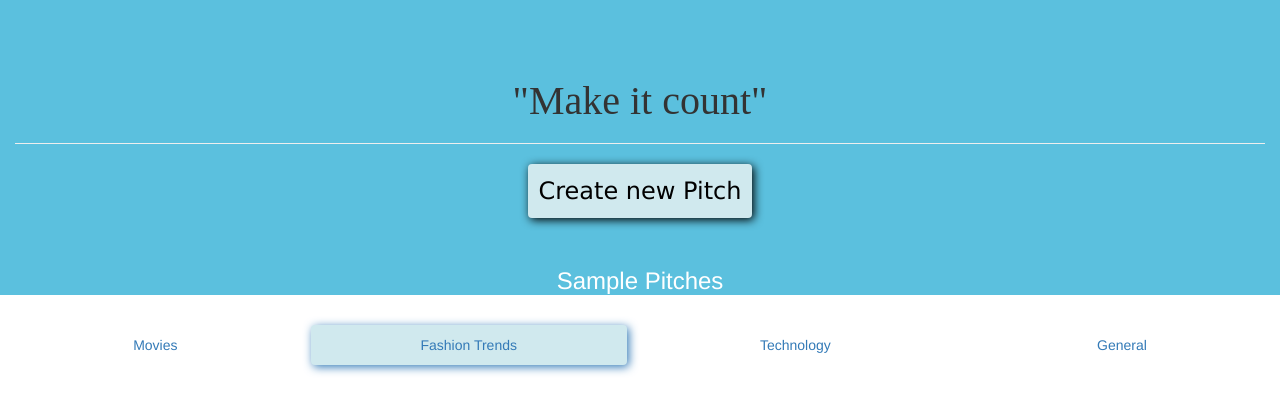
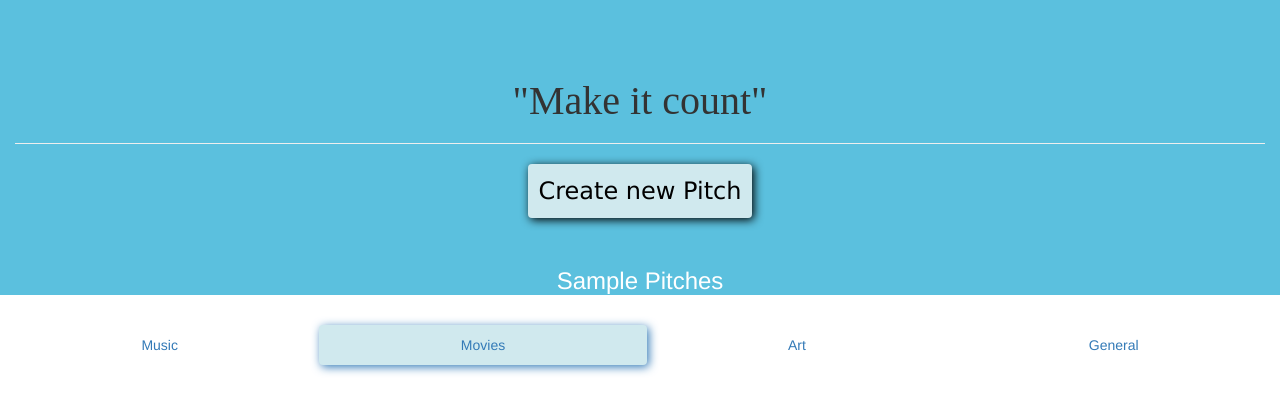
Before and after one commit to Mbaire/Pitch-App, a Flask app: template app/templates/home.html in a window 1280 px wide. Shown: the part 135-555 px from the top of the page. Run offline with Flask 2, Linux system fonts and the light colour scheme; the template is opened without the code that fills it, so the values that code supplies are empty; some libraries are stand-ins or nearby versions.

Commit message:
modify changes

```diff
--- a/app/templates/home.html
+++ b/app/templates/home.html
@@ -17,16 +17,16 @@
     <div>
     <ul class="nav nav-pills nav-justified nav-fill" role="tablist" >
       <li class="nav-item">
-        <a class="nav-link active" data-toggle="tab" href="#music">Movies</a> <br>
+        <a class="nav-link active" data-toggle="tab" href="#music">Music</a> <br>
       </li>
       <li class="nav-item">
         <a class="nav-link" data-toggle="tab" href="#movies" style="border: 2px solid black;
     background-color:#d0e9ee;
     border: 0px;
-    box-shadow: 2px 2px 10px;">Fashion Trends</a>
+    box-shadow: 2px 2px 10px;">Movies</a>
       </li>
       <li class="nav-item">
-        <a class="nav-link" data-toggle="tab" href="#art">Technology</a>
+        <a class="nav-link" data-toggle="tab" href="#art">Art</a>
       </li>
       <li class="nav-item">
         <a class="nav-link" data-toggle="tab" href="#general" >General</a>
```
